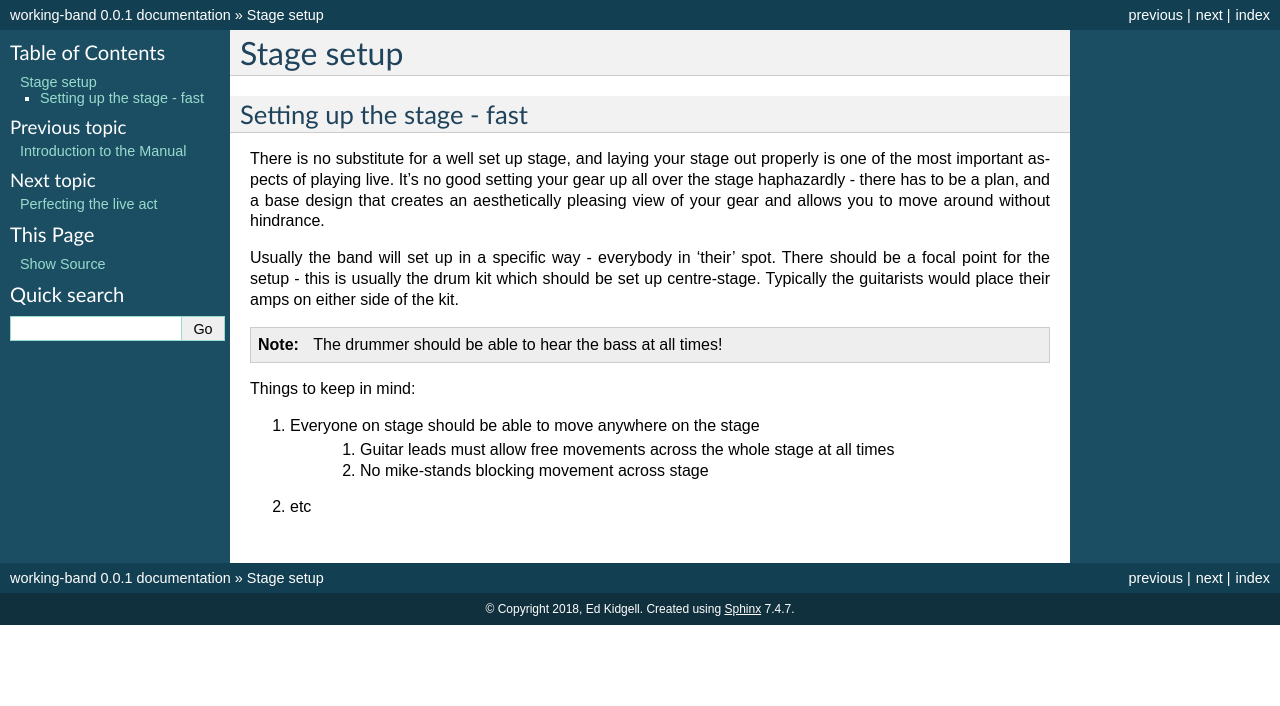
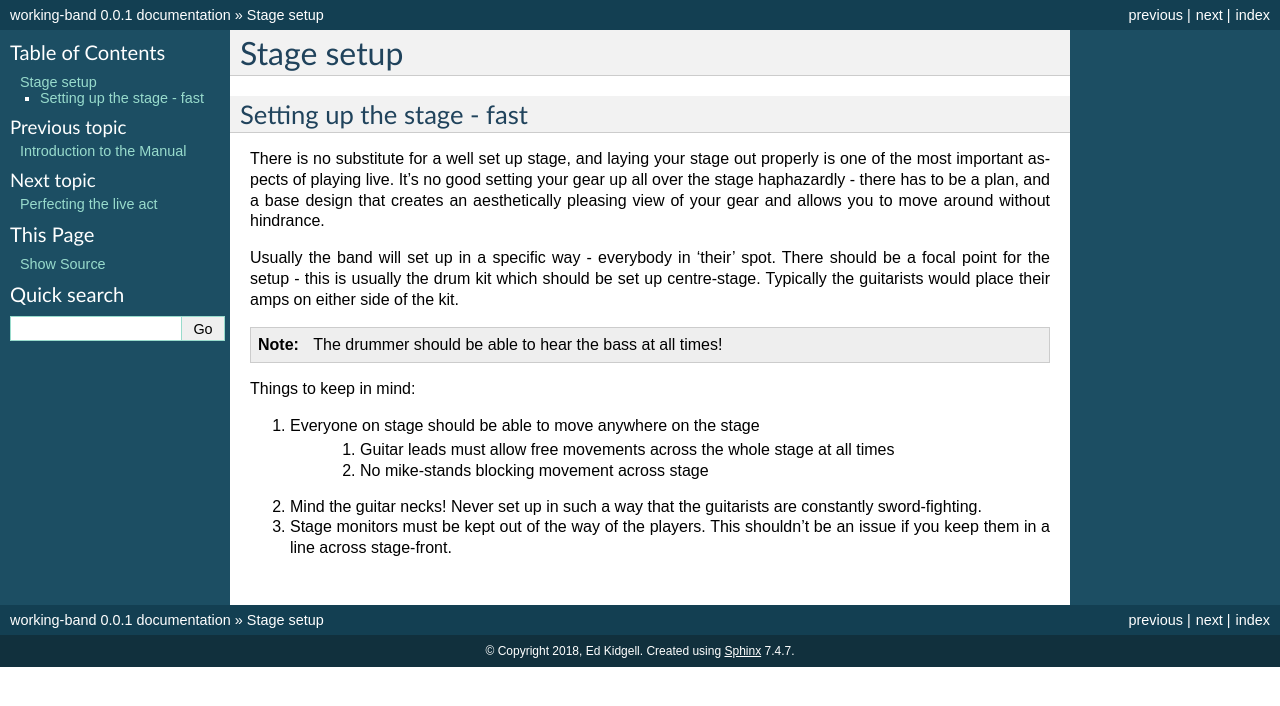
Before and after one commit to flakjakk/working-band, a Sphinx documentation site: the page built from docs/source/stagesetup.rst, in a window 1280 px wide. Shown: the top 706 px of the page. Built offline with Sphinx 7.4.7, drawn with Linux system fonts in a browser that asks for light colours.

Commit message:
Additions.

```diff
--- a/docs/source/stagesetup.rst
+++ b/docs/source/stagesetup.rst
@@ -13,10 +13,10 @@ Usually the band will set up in a specific way - everybody in 'their' spot. Ther
 	The drummer should be able to hear the bass at all times!
 
 
-
 Things to keep in mind:
 
 #. Everyone on stage should be able to move anywhere on the stage
 	#. Guitar leads must allow free movements across the whole stage at all times
 	#. No mike-stands blocking movement across stage
-#. etc
+#. Mind the guitar necks! Never set up in such a way that the guitarists are constantly sword-fighting.
+#. Stage monitors must be kept out of the way of the players. This shouldn't be an issue if you keep them in a line across stage-front.
```
